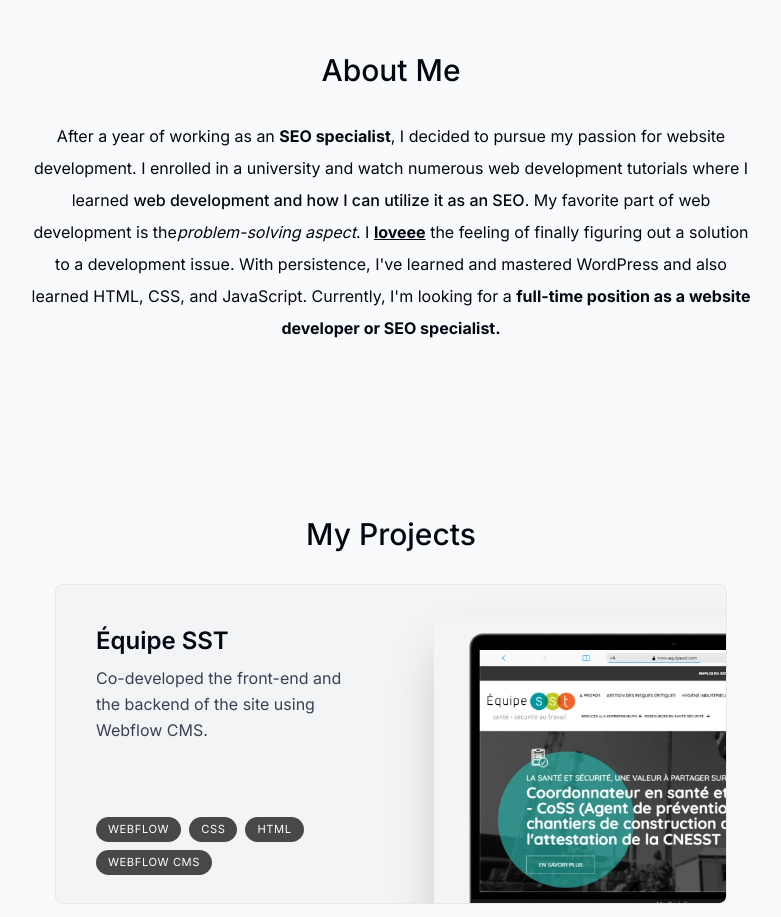
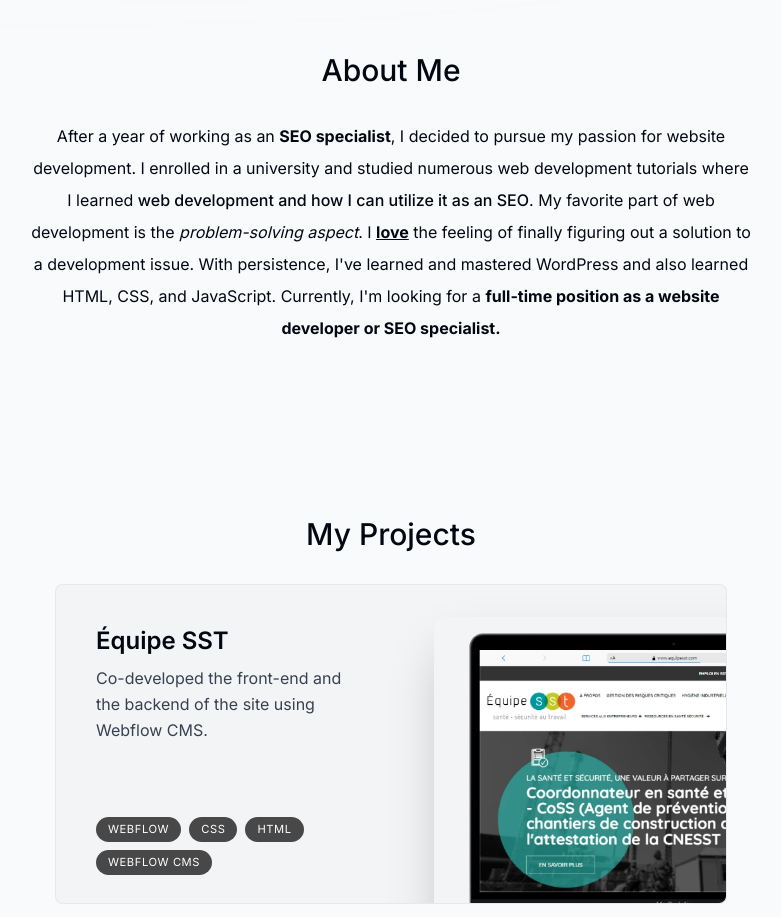
Before and after one commit to chris-is-coding/personal-portfolio, a Next.js app: page / in a window 1280 px wide. Shown: the part 880-1797 px from the top of the page, without its empty margins (249-1030 px from the left). Built offline with nearby package versions, Linux system fonts and the light colour scheme.

Commit message:
Tweaked a detail

```diff
--- a/components/about.tsx
+++ b/components/about.tsx
@@ -21,10 +21,10 @@ export default function About() {
       <p className="mb-3">
         After a year of working as an{" "}
         <span className="font-bold">SEO specialist</span>, I decided to pursue my
-        passion for website development. I enrolled in a university and watch numerous web development tutorials where I learned{" "}
+        passion for website development. I enrolled in a university and studied numerous web development tutorials where I learned{" "}
         <span className="font-medium">web development and how I can utilize it as an SEO</span>.{" "}
-        My favorite part of web development is the
-        <span className="italic">problem-solving aspect</span>. I <span className="underline font-bold">loveee</span> the
+        My favorite part of web development is the{" "}
+        <span className="italic">problem-solving aspect</span>. I <span className="underline font-bold">love</span> the
         feeling of finally figuring out a solution to a development issue. With persistence, I've learned and mastered WordPress and also learned HTML, CSS, and JavaScript. Currently, I'm looking for a{" "}
         <span className="font-bold">full-time position as a website
         developer or SEO specialist.</span>
```
